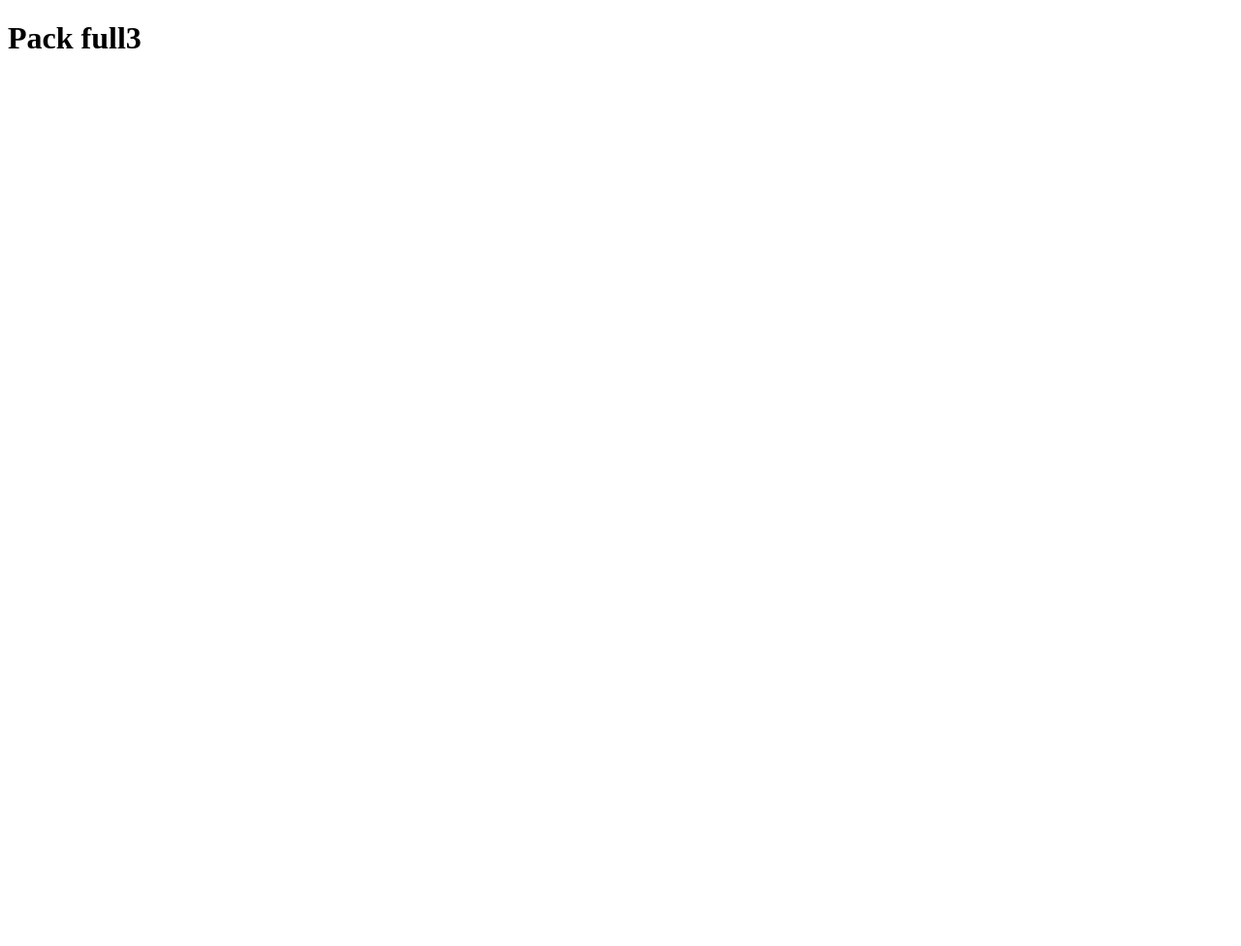
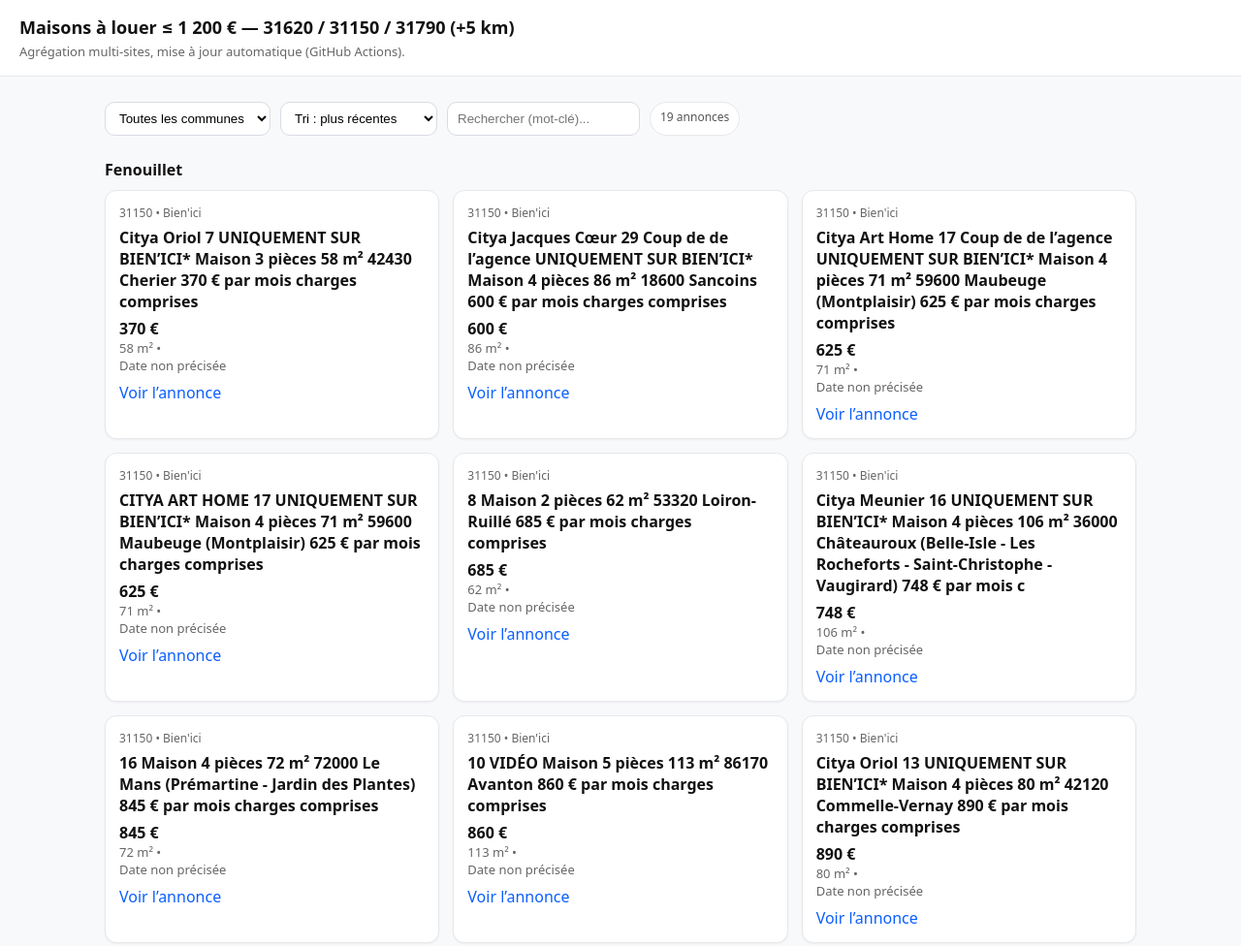
Before and after one commit to manole3145/MARAMOUR1, a website: page index.html in a window 1280 px wide. Shown: the top 976 px of the page at 97% size. Before the commit the page ends 800 px from the top, so only its background shows below. Drawn offline with Linux system fonts and the light colour scheme.

Commit message:
Update index.html

```diff
--- a/index.html
+++ b/index.html
@@ -1 +1,139 @@
-<!DOCTYPE html><html lang='fr'><head><meta charset='utf-8'><title>Maisons</title></head><body><h1>Pack full3</h1></body></html>
+<!DOCTYPE html>
+<html lang="fr">
+<head>
+  <meta charset="utf-8" />
+  <title>Maisons ≤ 1 200 € — 31620 / 31150 / 31790 (+5 km)</title>
+  <meta name="viewport" content="width=device-width,initial-scale=1" />
+  <style>
+    :root { --pri:#111; --acc:#0b5fff; --mut:#666; --bg:#f8f9fb; }
+    * { box-sizing:border-box; }
+    body { font-family: system-ui, -apple-system, Segoe UI, Roboto, Arial, sans-serif; margin:0; background:var(--bg); color:var(--pri); }
+    header { padding:16px 20px; background:#fff; position:sticky; top:0; border-bottom:1px solid #e6e8ec; z-index:2; }
+    h1 { margin:0 0 4px 0; font-size:18px; }
+    .mut { color:var(--mut); font-size:13px; }
+    .wrap { max-width:1100px; margin:0 auto; padding:18px; }
+    .controls { display:flex; gap:10px; flex-wrap:wrap; margin:8px 0 16px; }
+    select, input { padding:8px 10px; border:1px solid #d9dce2; border-radius:10px; background:#fff; }
+    .badge { padding:6px 10px; border:1px solid #e6e8ec; border-radius:999px; font-size:12px; color:#555; background:#fff; }
+    .grid { display:grid; grid-template-columns: repeat(auto-fill, minmax(300px,1fr)); gap:14px; }
+    .card { background:#fff; border:1px solid #e6e8ec; border-radius:12px; padding:14px; box-shadow:0 1px 2px rgb(0 0 0 / 5%); }
+    .cp { font-size:12px; color:var(--mut); }
+    .title { font-weight:600; margin:6px 0; }
+    .price { font-weight:700; }
+    .meta { color:var(--mut); font-size:13px; }
+    a { color:var(--acc); text-decoration:none; }
+    a:hover { text-decoration:underline; }
+    .group { margin:24px 0 10px; font-weight:700; }
+    footer { padding:30px 20px; color:#888; font-size:13px; text-align:center; }
+  </style>
+</head>
+<body>
+  <header>
+    <h1>Maisons à louer ≤ 1 200 € — 31620 / 31150 / 31790 (+5 km)</h1>
+    <div class="mut">Agrégation multi-sites, mise à jour automatique (GitHub Actions).</div>
+  </header>
+
+  <div class="wrap">
+    <div class="controls">
+      <select id="communeSelect" title="Filtrer par commune">
+        <option value="">Toutes les communes</option>
+      </select>
+      <select id="triSelect" title="Tri">
+        <option value="date_desc">Tri : plus récentes</option>
+        <option value="prix_asc">Tri : prix croissant</option>
+        <option value="prix_desc">Tri : prix décroissant</option>
+      </select>
+      <input id="searchInput" placeholder="Rechercher (mot-clé)..." />
+      <span class="badge" id="countBadge">0 annonces</span>
+    </div>
+
+    <div id="container"><div class="mut">Chargement des annonces...</div></div>
+  </div>
+
+  <footer>
+    Données collectées automatiquement via GitHub Actions + Playwright. Ce site n’est pas affilié aux plateformes citées.
+  </footer>
+
+  <script>
+    const DATA_URL = "data/annonces.json";
+    let annonces = [];
+    let filtered = [];
+    let communes = [];
+
+    const byDate = (a,b) => (new Date(b.date_ts||0)) - (new Date(a.date_ts||0));
+    const byPrixAsc = (a,b) => (a.prix_num??9e9) - (b.prix_num??9e9);
+    const byPrixDesc = (a,b) => (b.prix_num??-1) - (a.prix_num??-1);
+
+    function formatPrix(n){ return (n!=null)? new Intl.NumberFormat('fr-FR').format(n) + " €" : "—"; }
+
+    function applyFilters(){
+      const q = document.getElementById('searchInput').value.toLowerCase().trim();
+      const c = document.getElementById('communeSelect').value;
+      const t = document.getElementById('triSelect').value;
+      filtered = annonces.slice();
+
+      if (c) filtered = filtered.filter(r => r.commune === c);
+      if (q) filtered = filtered.filter(r => (r.titre||"").toLowerCase().includes(q) || (r.commune||"").toLowerCase().includes(q));
+
+      if (t === 'prix_asc') filtered.sort(byPrixAsc);
+      else if (t === 'prix_desc') filtered.sort(byPrixDesc);
+      else filtered.sort(byDate);
+    }
+
+    function render(){
+      applyFilters();
+      const container = document.getElementById('container');
+      const byCommune = {};
+      filtered.forEach(r => {
+        byCommune[r.commune] = byCommune[r.commune] || [];
+        byCommune[r.commune].push(r);
+      });
+
+      let html = '';
+      Object.keys(byCommune).sort().forEach(c => {
+        html += `<div class="group">${c}</div><div class="grid">`;
+        byCommune[c].forEach(r => {
+          html += `
+            <div class="card">
+              <div class="cp">${r.cp_zone??""} • ${r.source??""}</div>
+              <div class="title">${r.titre??"Maison 4–7 p"}</div>
+              <div class="price">${r.prix_num? formatPrix(r.prix_num) : (r.prix??"")}</div>
+              <div class="meta">${r.surface??""} • ${r.pieces??""}</div>
+              <div class="meta">${r.date_humaine??r.date??"Date non précisée"}</div>
+              <div style="margin-top:8px;">
+                <a href="${r.url}" target="_blank" rel="noopener">Voir l’annonce</a>
+              </div>
+            </div>`;
+        });
+        html += `</div>`;
+      });
+
+      container.innerHTML = html || '<div class="mut">Aucune annonce ne correspond.</div>';
+      document.getElementById('countBadge').textContent = `${filtered.length} annonces`;
+    }
+
+    async function boot(){
+      const res = await fetch(DATA_URL, {cache:'no-store'});
+      annonces = await res.json();
+
+      communes = [...new Set(annonces.map(a => a.commune))].sort();
+      const sel = document.getElementById('communeSelect');
+      communes.forEach(c => {
+        const o = document.createElement('option');
+        o.value = c; o.textContent = c;
+        sel.appendChild(o);
+      });
+
+      document.getElementById('communeSelect').addEventListener('change', render);
+      document.getElementById('triSelect').addEventListener('change', render);
+      document.getElementById('searchInput').addEventListener('input', render);
+
+      render();
+    }
+    boot().catch(e => {
+      document.getElementById('container').innerHTML = '<div class="mut">Erreur de chargement des données.</div>';
+      console.error(e);
+    });
+  </script>
+</body>
+</html>
```
